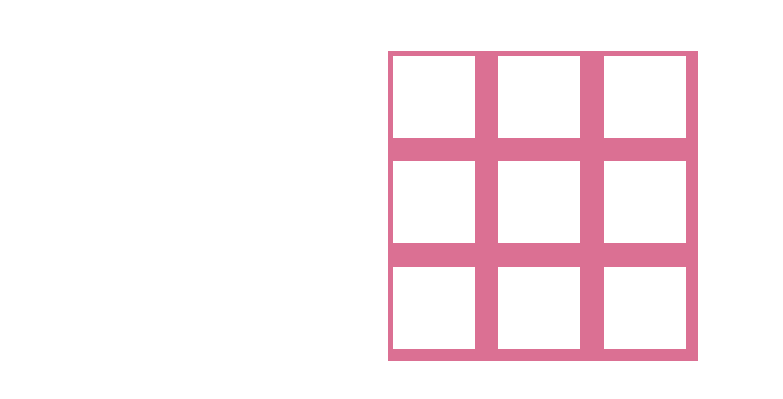
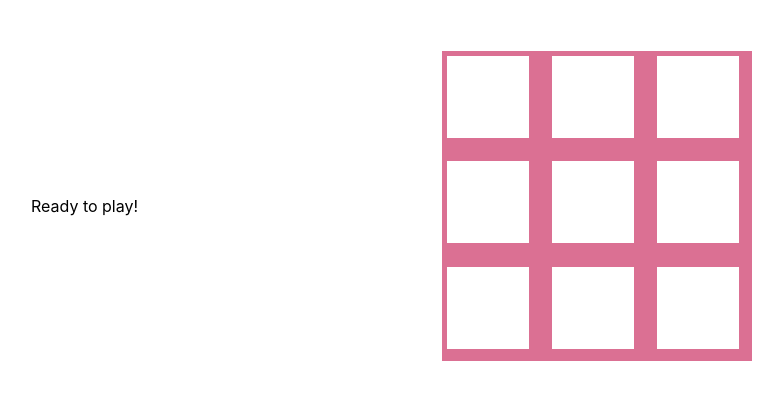
Before and after one commit to mchlol/tictactoe, a plain HTML site: page index.html in a window 1280 px wide. Shown: the part 79-478 px from the top of the page, without its empty margins (97-880 px from the left). Drawn offline with Linux system fonts and the light colour scheme.

Commit message:
create a message display

```diff
--- a/index.html
+++ b/index.html
@@ -13,9 +13,11 @@
     <header>
         <h1>Tic Tac Toe</h1>
     </header>
-
     <main>
-        <div class="game-board">
+        <section id="message-display">
+            <div>Ready to play!</div>
+        </section>
+        <section class="game-board">
             <div class="cell" id="cell0"></div>
             <div class="cell" id="cell1"></div>
             <div class="cell" id="cell2"></div>
@@ -25,7 +27,7 @@
             <div class="cell" id="cell6"></div>
             <div class="cell" id="cell7"></div>
             <div class="cell" id="cell8"></div>
-        </div>
+        </section>
     </main>
 
     <script src="script.js"></script>
```
